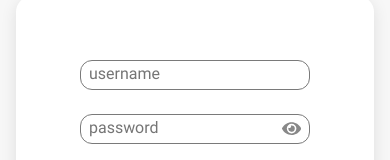
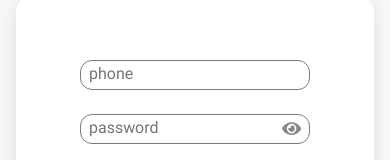
Before and after one commit to amin-erfanian/coinersho, a Next.js app: page /auth in a window 390 px wide. Shown: the part 292-452 px from the top of the page. Built offline with nearby package versions, Linux system fonts and the light colour scheme.

Commit message:
use phone instead of username, add its validator

```diff
--- a/src/app/(authentication)/auth/LoginForm.tsx
+++ b/src/app/(authentication)/auth/LoginForm.tsx
@@ -59,12 +59,12 @@ const LoginForm = () => {
         <div className={styles["login-form__field"]}>
           <BaseInput
             variant="outlined"
-            placeholder="username"
-            {...register("username")}
+            placeholder="phone"
+            {...register("phone")}
           />
-          {errors.username && (
+          {errors.phone && (
             <p className={styles["login-form__error"]}>
-              {errors.username.message}
+              {errors.phone.message}
             </p>
           )}
         </div>
--- a/src/app/api/auth/route.ts
+++ b/src/app/api/auth/route.ts
@@ -6,7 +6,7 @@ const JWT_SECRET = process.env.JWT_SECRET || "dummy_secret";
 
 export async function POST(req: NextRequest) {
   try {
-    const { username } = await req.json();
+    const { phone } = await req.json();
 
     const externalLoginUrl = "https://randomuser.me/api/?result=1&nat=us";
     const response = await axios.get(externalLoginUrl, {
@@ -16,7 +16,7 @@ export async function POST(req: NextRequest) {
     });
     console.log(response);
 
-    const token = jwt.sign({ username }, JWT_SECRET, {
+    const token = jwt.sign({ phone }, JWT_SECRET, {
       expiresIn: "1d",
     });
 
--- a/src/schema/formSchema.ts
+++ b/src/schema/formSchema.ts
@@ -1,13 +1,9 @@
 import { z } from "zod";
 
 export const formSchema = z.object({
-  username: z
-    .string()
-    .min(3, { message: "Username must be at least 3 characters long." })
-    .max(20, { message: "Username must be at most 20 characters long." })
-    .regex(/^[a-zA-Z0-9_]+$/, {
-      message: "Username can only contain letters, numbers, and underscores.",
-    }),
+  phone: z.string().regex(/^09\d{9}$/, {
+    message: "Phone number must be 11 characters and start with 09",
+  }),
 
   password: z
     .string()
```
